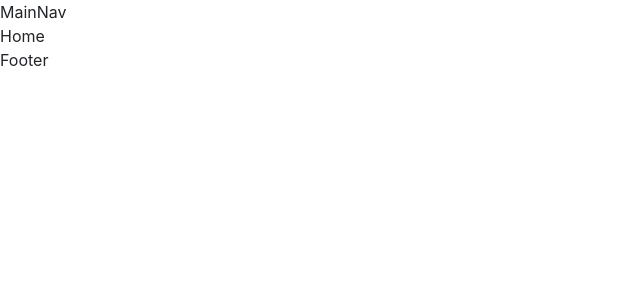
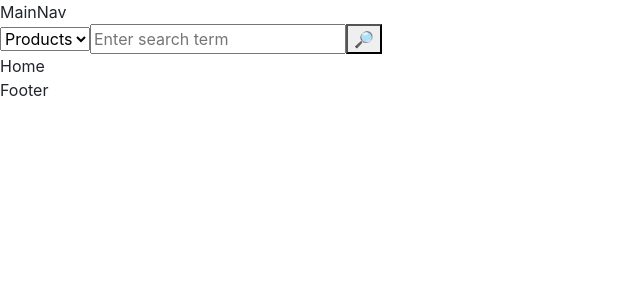
Before and after one commit to oghusky/simple_shop_ui, a React (Create React App) app: page / in a window 1280 px wide. Shown: the top 300 px of the page, without its empty margins (0-640 px from the left). Built offline with nearby package versions, Linux system fonts and the light colour scheme.

Commit message:
able to search by store and products

```diff
--- /dev/null
+++ b/src/API/SearchAPI.js
@@ -0,0 +1,16 @@
+import axios from "axios";
+export const SearchAPI = {
+    searches: async (data) => {
+        const { term, category } = data;
+        try {
+            if (category === "products") {
+                return axios.get(`/product/name/${term}`);
+            }
+            if (category === "stores") {
+                return axios.get(`/store/name/${term}`);
+            }
+        } catch (err) {
+            console.log(err);
+        }
+    }
+}
--- /dev/null
+++ b/src/components/SearchBar/index.js
@@ -0,0 +1,37 @@
+import { useState } from 'react'
+import Selects from '../Selects';
+import { SearchAPI } from '../../API/SearchAPI';
+export default function SearchBar() {
+    const [search, setSearch] = useState({
+        term: "",
+        category: ""
+    });
+    const handleChange = (event) => {
+        const { name, value } = event.target;
+        setSearch({ ...search, [name]: value });
+    }
+    const handleSearch = async() => {
+        try{
+            const res = await SearchAPI.searches(search);
+            console.log(res);
+        }catch(err){
+            console.log(err)
+        }
+    }
+    return (
+        <div>
+            <Selects onChange={handleChange} value={search.category} name={"category"}>
+                <option value={"products"}>Products</option>
+                <option value={"stores"}>Stores</option>
+            </Selects>
+            <input
+                name={"term"}
+                value={search.term}
+                placeholder={"Enter search term"}
+                onChange={handleChange}
+                type={"text"}
+            />
+            <button onClick={handleSearch}>&#x1F50E;</button>
+        </div>
+    )
+}
--- /dev/null
+++ b/src/components/Selects/index.js
@@ -0,0 +1,7 @@
+import React from 'react'
+
+export default function Selects({ onChange, children, value, name }) {
+    return (
+        <select onChange={onChange} value={value} name={name}>{children}</select>
+    )
+}
--- a/src/pages/Home/index.js
+++ b/src/pages/Home/index.js
@@ -1,7 +1,9 @@
 import React from 'react'
-
+import SearchBar from '../../components/SearchBar'
 export default function Home() {
   return (
-    <div>Home</div>
+    <div>
+      <SearchBar/>
+      Home</div>
   )
 }
```
